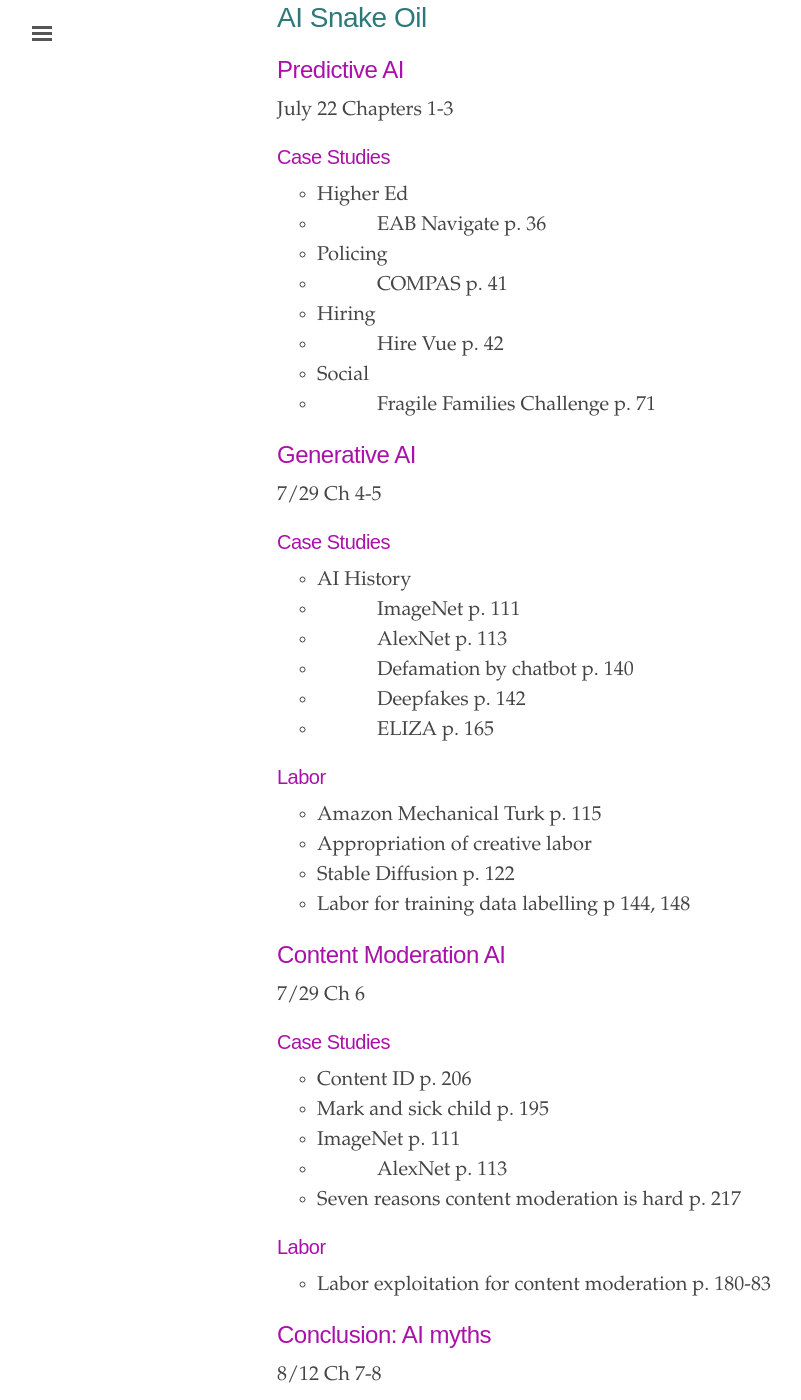
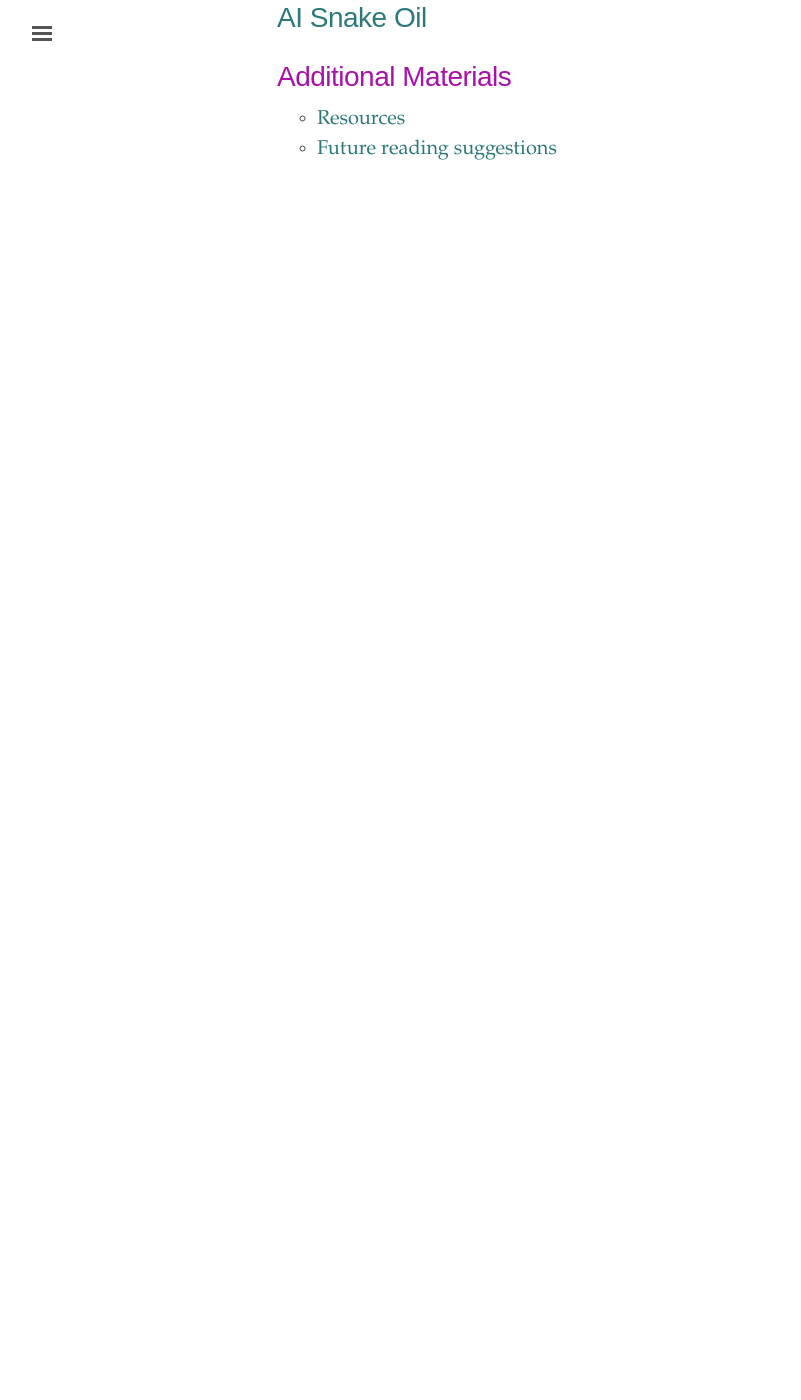
Before and after one commit to ylimem/ed, a Jekyll site: the page built from _texts/readinggroup.md, in a window 1280 px wide and 1400 px high, scrolled down 363 px. Shown: the whole window, without its empty margins (3-804 px from the left). Built offline with Jekyll 4.4.1, drawn with Linux system fonts in a browser that asks for light colours; after the commit the page ends 900 px from its top, so only the background shows below that; some of the changed text lies outside the part shown.

Commit message:
moved content to snake oil page

```diff
--- a/_texts/readinggroup.md
+++ b/_texts/readinggroup.md
@@ -8,70 +8,8 @@
 # [Data Feminism](https://data-feminism.mitpress.mit.edu/)
 - Notes on [hypothes.is](https://hypothes.is/groups/4bnqzdi7/data-reading-group)<br>
 
-# [AI Snake Oil](https://www.aisnakeoil.com/)
+# [AI Snake Oil](https://ylimem.github.io/ed/snakeoil)
 
-## Predictive AI
-July 22 Chapters 1-3
-#### Case Studies
-- Higher Ed
-- {:.indent-3} EAB Navigate p. 36
-- Policing
-- {:.indent-3} COMPAS p. 41
-- Hiring
-- {:.indent-3} Hire Vue p. 42
-- Social
-- {:.indent-3} Fragile Families Challenge p. 71
-
-## Generative AI
-7/29 Ch 4-5
-#### Case Studies
-- AI History
-- {:.indent-3} ImageNet p. 111
-- {:.indent-3} AlexNet p. 113
-- {:.indent-3} Defamation by chatbot p. 140
-- {:.indent-3} Deepfakes p. 142
-- {:.indent-3} ELIZA p. 165
-
-#### Labor
-- Amazon Mechanical Turk p. 115
-- Appropriation of creative labor
-- Stable Diffusion p. 122
-- Labor for training data labelling p 144, 148
-
-## Content Moderation AI
-7/29 Ch 6
-#### Case Studies
-- Content ID p. 206
-- Mark and sick child p. 195
-- ImageNet p. 111
-- {:.indent-3} AlexNet p. 113
-- Seven reasons content moderation is hard p. 217
-
-#### Labor
-- Labor exploitation for content moderation p. 180-83
-
-## Conclusion: AI myths
-8/12 Ch 7-8
-#### Case Studies
-- Healthcare
-- {:.indent-3} EPIC sepsis model p. 227
-- Crypto p. 233
-- News media p. 247
-- Higher Ed
-- {:.indent-3} AI text generation p. 262
-- {:.indent-3} Social Sentinel p. 264
-- Social
-- {:.indent-3} ShotSpotter p. 263
-- {:.indent-3} NEDA p. 277
-- Kai's and Maya's worlds p. 281
-
-#### AI Hype
-- Gartner hype cycle p. 232
-- AI winter p. 235
-- top-N accuracy p. 240
-- Leakage p. 244
-- criti-hype p. 253
-- Regulation p. 269
 # Additional Materials
 - [Resources](https://ylimem.github.io/ed/resources)
 - [Future reading suggestions](https://livejohnshopkins-my.sharepoint.com/:x:/g/personal/emcginn5_jh_edu/Ed8MTOIWqpZBg66fLKKjuBsBGDQoxONAcEc3PHqN3TdKjg)
```
